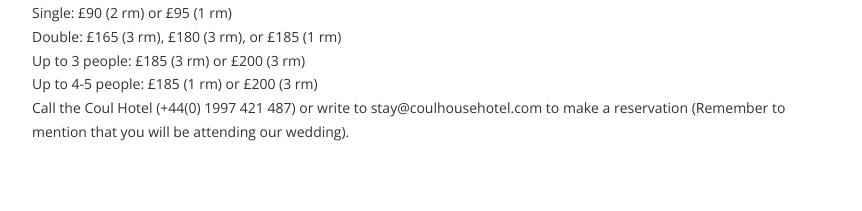
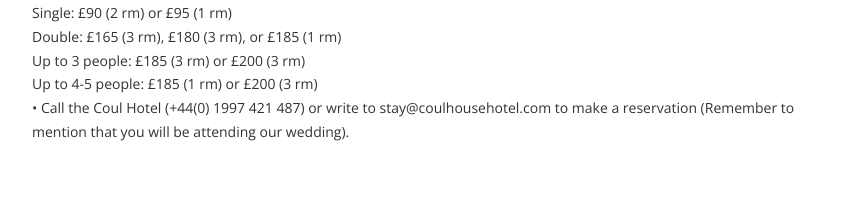
Before and after one commit to rjshade/robbieandkai.com, a Jekyll site: the page built from location/index.md, in a window 1280 px wide. Shown: the part 1182-1393 px from the top of the page, without its empty margins (208-1070 px from the left). Built offline with Jekyll 4.4.1, drawn with Linux system fonts in a browser that asks for light colours; Markdown is read by kramdown in place of the engine named in the settings.

```diff
--- a/location/index.md
+++ b/location/index.md
@@ -90,4 +90,4 @@ Up to 3 people: £185 (3 rm) or £200 (3 rm)
 
 Up to 4-5 people: £185 (1 rm) or £200 (3 rm)
 
-Call the Coul Hotel (+44(0) 1997 421 487) or write to stay@coulhousehotel.com to make a reservation (Remember to mention that you will be attending our wedding).
+• Call the Coul Hotel (+44(0) 1997 421 487) or write to stay@coulhousehotel.com to make a reservation (Remember to mention that you will be attending our wedding).
```
